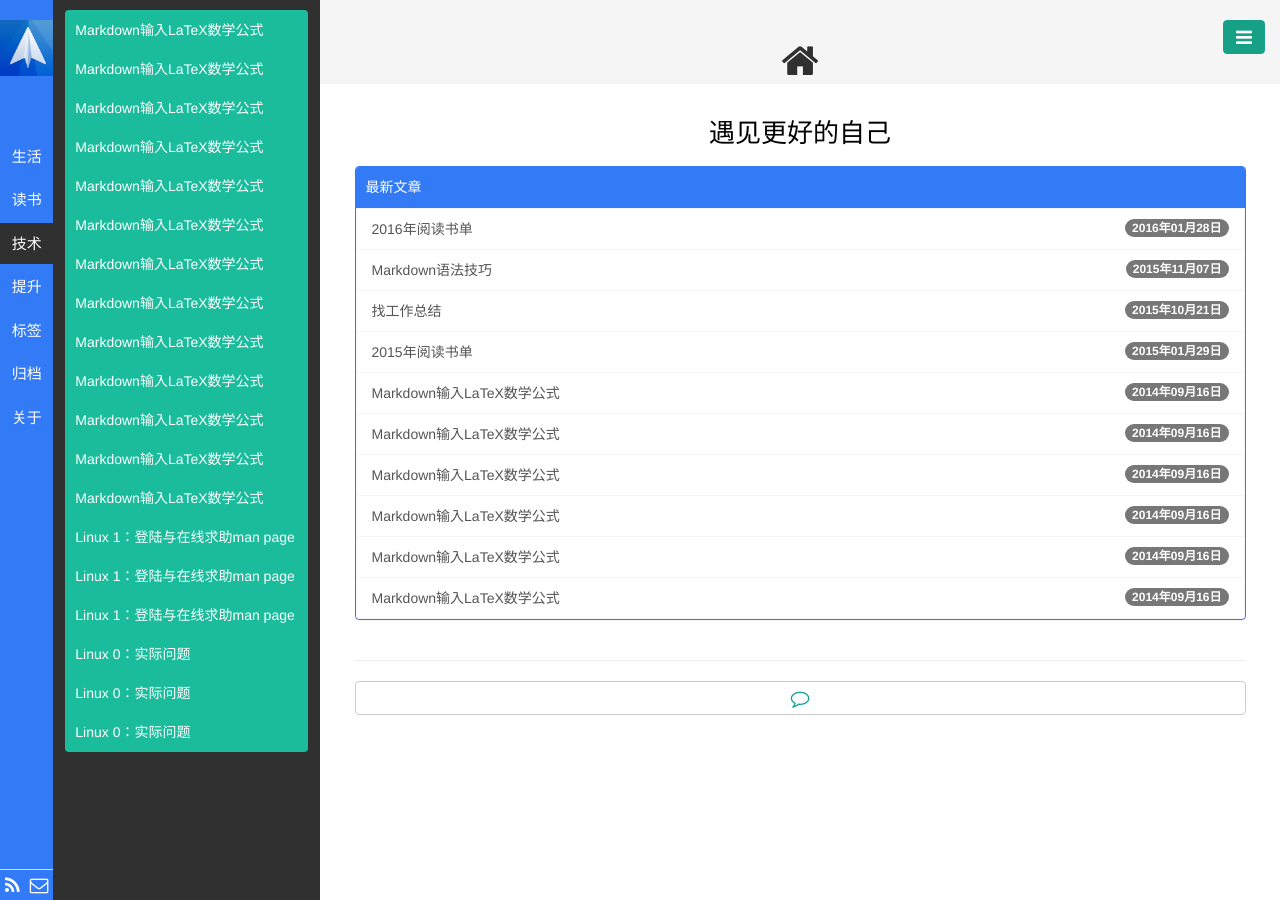
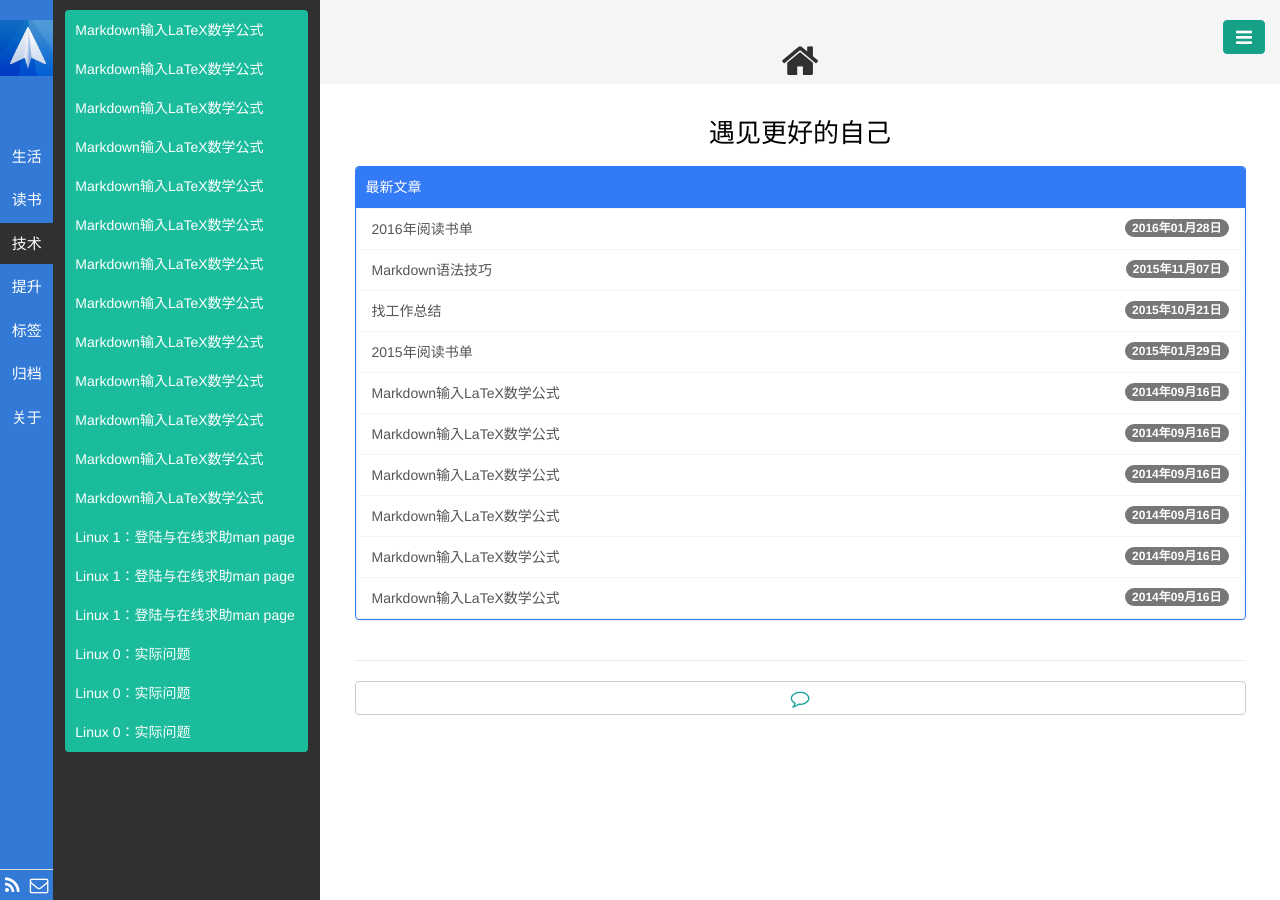
Before and after one commit to NemoTec/NemoTec.github.io, a Jekyll site: the page built from index.html, in a window 1280 px wide. Built offline with Jekyll 4.4.1, drawn with Linux system fonts in a browser that asks for light colours; Markdown is read by kramdown in place of the engine named in the settings; the list of posts is cut into pages by our own code.

Commit message:
modify the aside1 nav color 1.

```diff
--- a/public/css/base.css
+++ b/public/css/base.css
@@ -22,7 +22,7 @@ body, html {
 
 /* 左侧导航栏 */
 .aside1 {
-  background-color: #337af7;
+  background-color: #337ad7;
   /*background-image: url(/public/img/bg_grid.jpg);*/
 
   height: 100%;
@@ -43,7 +43,7 @@ body, html {
 
 .aside1> .nav > li > a:hover {
   color:#fff;
-  background-color: #337ab7;
+  background-color: #337ac7;
 }
 
 .aside1 > .nav-pills>li.active>a ,.nav-pills>li.active>a:hover,.nav-pills>li.active>a:focus {
```
